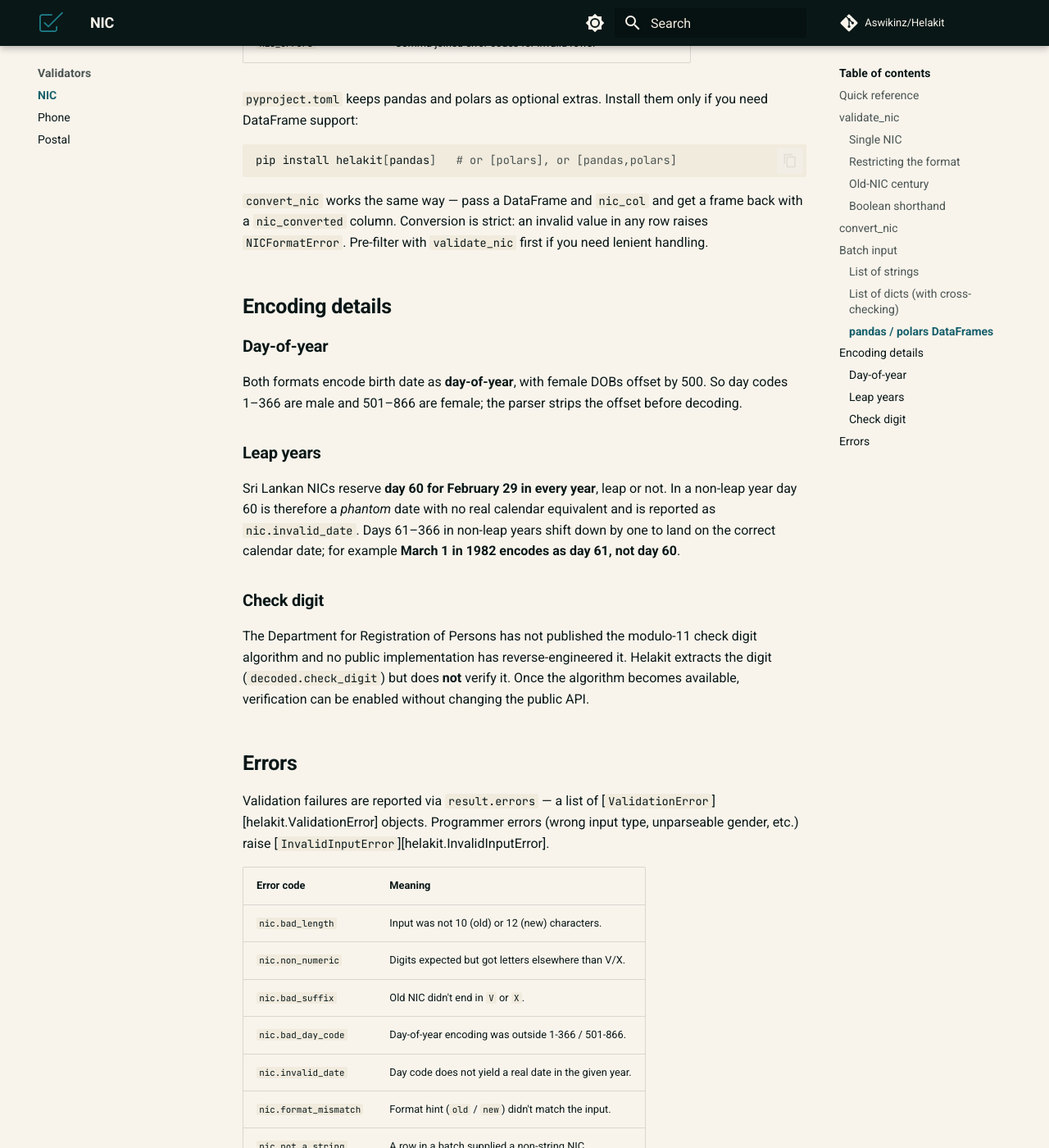
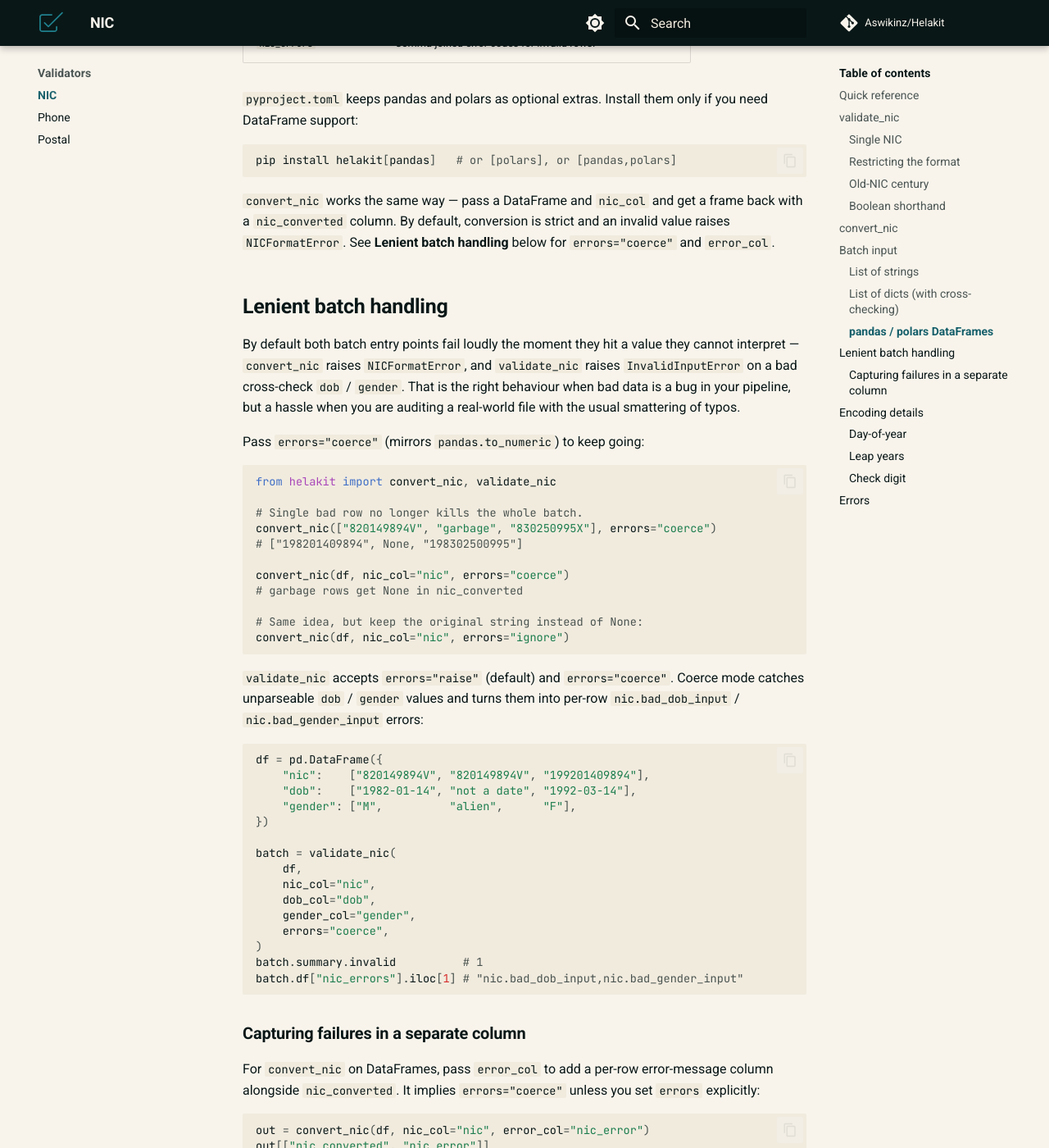
Before and after one commit to Aswikinz/Helakit, an MkDocs documentation site: the page built from docs/validators/nic.md, in a window 1280 px wide and 1400 px high, scrolled down 4433 px. Shown: the whole window at 82% size. Built offline with MkDocs 1.6.1 and Material for MkDocs 9.7.7, drawn with Linux system fonts in a browser that asks for light colours; comment, search, counter and statistics services are not loaded; the version menu is left out; some of the changed text lies outside the part shown.

Commit message:
docs(nic): document errors/error_col, bump 0.1.1 → 0.2.0
New "Lenient batch handling" section walks through errors="coerce" /
"ignore" and the convert_nic error_col output. Adds nic.bad_dob_input
and nic.bad_gender_input to the error-code table and a 0.2.0 entry to
the changelog. Minor version bump because both signatures gain a
public keyword.

````diff
--- a/docs/validators/nic.md
+++ b/docs/validators/nic.md
@@ -203,9 +203,74 @@ pip install helakit[pandas]   # or [polars], or [pandas,polars]
 ```
 
 `convert_nic` works the same way — pass a DataFrame and `nic_col` and
-get a frame back with a `nic_converted` column. Conversion is strict:
-an invalid value in any row raises `NICFormatError`. Pre-filter with
-`validate_nic` first if you need lenient handling.
+get a frame back with a `nic_converted` column. By default, conversion
+is strict and an invalid value raises `NICFormatError`. See
+**Lenient batch handling** below for `errors="coerce"` and `error_col`.
+
+## Lenient batch handling
+
+By default both batch entry points fail loudly the moment they hit a
+value they cannot interpret — `convert_nic` raises `NICFormatError`,
+and `validate_nic` raises `InvalidInputError` on a bad cross-check
+`dob` / `gender`. That is the right behaviour when bad data is a bug
+in your pipeline, but a hassle when you are auditing a real-world
+file with the usual smattering of typos.
+
+Pass `errors="coerce"` (mirrors `pandas.to_numeric`) to keep going:
+
+```python
+from helakit import convert_nic, validate_nic
+
+# Single bad row no longer kills the whole batch.
+convert_nic(["820149894V", "garbage", "830250995X"], errors="coerce")
+# ["198201409894", None, "198302500995"]
+
+convert_nic(df, nic_col="nic", errors="coerce")
+# garbage rows get None in nic_converted
+
+# Same idea, but keep the original string instead of None:
+convert_nic(df, nic_col="nic", errors="ignore")
+```
+
+`validate_nic` accepts `errors="raise"` (default) and `errors="coerce"`.
+Coerce mode catches unparseable `dob` / `gender` values and turns them
+into per-row `nic.bad_dob_input` / `nic.bad_gender_input` errors:
+
+```python
+df = pd.DataFrame({
+    "nic":    ["820149894V", "820149894V", "199201409894"],
+    "dob":    ["1982-01-14", "not a date", "1992-03-14"],
+    "gender": ["M",          "alien",      "F"],
+})
+
+batch = validate_nic(
+    df,
+    nic_col="nic",
+    dob_col="dob",
+    gender_col="gender",
+    errors="coerce",
+)
+batch.summary.invalid          # 1
+batch.df["nic_errors"].iloc[1] # "nic.bad_dob_input,nic.bad_gender_input"
+```
+
+### Capturing failures in a separate column
+
+For `convert_nic` on DataFrames, pass `error_col` to add a per-row
+error-message column alongside `nic_converted`. It implies
+`errors="coerce"` unless you set `errors` explicitly:
+
+```python
+out = convert_nic(df, nic_col="nic", error_col="nic_error")
+out[["nic_converted", "nic_error"]]
+#   nic_converted   nic_error
+# 0 198201409894    None
+# 1 None            Cannot convert 'garbage' — input is not a valid old NIC (...)
+```
+
+`validate_nic` already exposes failures through the `nic_errors`
+column on DataFrame output, so a separate `error_col` is unnecessary
+there.
 
 ## Encoding details
 
@@ -248,3 +313,5 @@ Validation failures are reported via `result.errors` — a list of
 | `nic.invalid_date`    | Day code does not yield a real date in the given year.   |
 | `nic.format_mismatch` | Format hint (`old` / `new`) didn't match the input.      |
 | `nic.not_a_string`    | A row in a batch supplied a non-string NIC.              |
+| `nic.bad_dob_input`   | Cross-check `dob` was unparseable; only emitted with `errors="coerce"`. |
+| `nic.bad_gender_input`| Cross-check `gender` was unparseable; only emitted with `errors="coerce"`. |
--- a/src/helakit/__init__.py
+++ b/src/helakit/__init__.py
@@ -15,7 +15,7 @@ from helakit.nic import (
 from helakit.phone import is_valid_phone, validate_phone
 from helakit.postal import is_valid_postal, validate_postal
 
-__version__ = "0.1.1"
+__version__ = "0.2.0"
 
 __all__ = [
     "HelakitError",
````
Also changed, not shown: CHANGELOG.md (+16 -0 lines).
